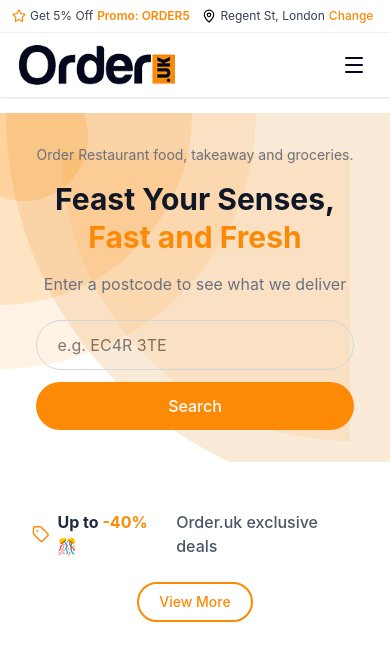
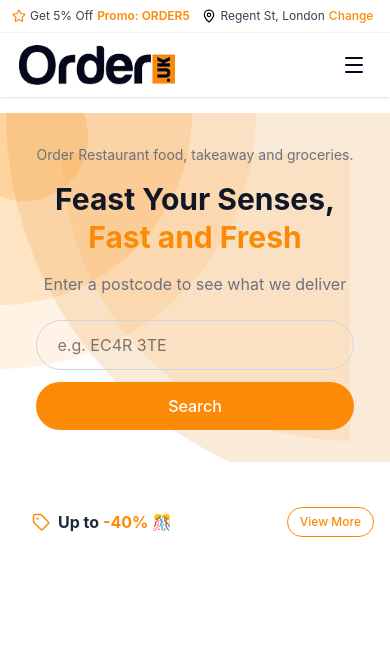
Before and after one commit to mohankumaronly/food-delivery-frontend-only, a React (Vite) app: page / in a window 390 px wide. Shown: the top 660 px of the page. Built offline with nearby package versions, Linux system fonts and the light colour scheme.

Commit message:
fix: response

```diff
--- a/src/components/CategoryNav.tsx
+++ b/src/components/CategoryNav.tsx
@@ -15,7 +15,7 @@ const CategoryNav = () => {
   return (
     <div className="w-full bg-white mt-6 px-4 sm:px-6 lg:px-8">
       <div className="w-full max-w-[1400px] mx-auto">
-        <div className="flex flex-col sm:flex-row items-center justify-between gap-4 py-4">
+        <div className="flex flex-row items-center justify-between gap-4 py-4">
 
           {/* Left side - Deal Text - No background */}
           <div className="flex items-center gap-2 px-4 py-2">
@@ -23,12 +23,12 @@ const CategoryNav = () => {
             <span className="text-gray-800 font-bold">
               Up to <span style={{ color: '#FC8A06' }}>-40%</span> 🎊
             </span>
-            <span className="text-gray-600 font-medium">Order.uk exclusive deals</span>
+            <span className="text-gray-600 font-medium hidden sm:inline">Order.uk exclusive deals</span>
           </div>
 
           {/* Right side - Category Navigation */}
           {/* Desktop: Show all categories */}
-          <div className="hidden sm:flex items-center gap-2 flex-wrap justify-center">
+          <div className="hidden sm:flex items-center gap-2 flex-wrap justify-end">
             {categories.map((category) => (
               <button
                 key={category.id}
@@ -55,11 +55,11 @@ const CategoryNav = () => {
             ))}
           </div>
 
-          {/* Mobile: Show only View More button */}
+          {/* Mobile: Small View More button on right side */}
           <div className="sm:hidden">
             <button
-              className="px-5 py-2 text-sm font-medium rounded-full"
-              style={{ border: '2px solid #FC8A06', color: '#FC8A06' }}
+              className="px-3 py-1.5 text-xs font-medium rounded-full"
+              style={{ border: '1.5px solid #FC8A06', color: '#FC8A06' }}
             >
               View More
             </button>
```
